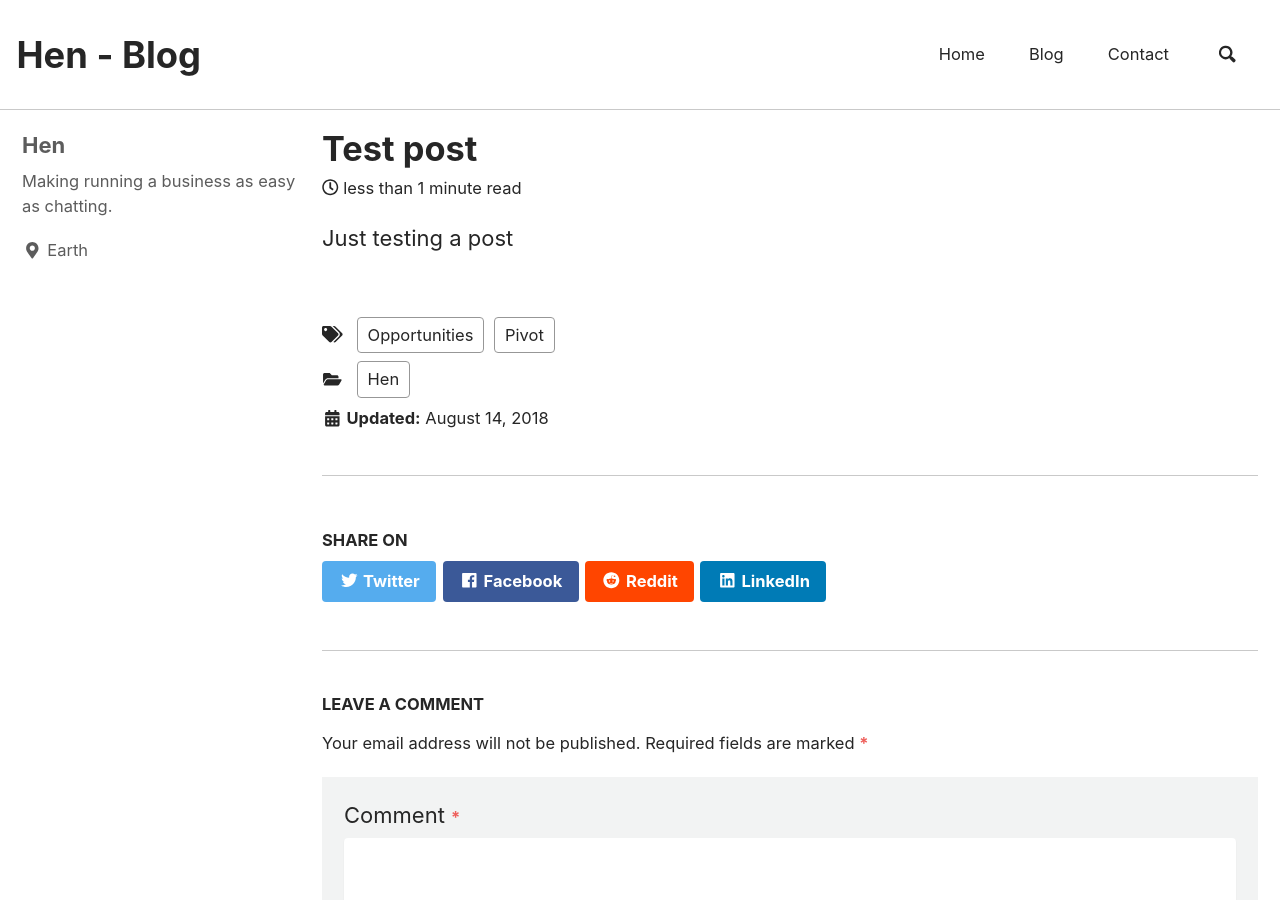
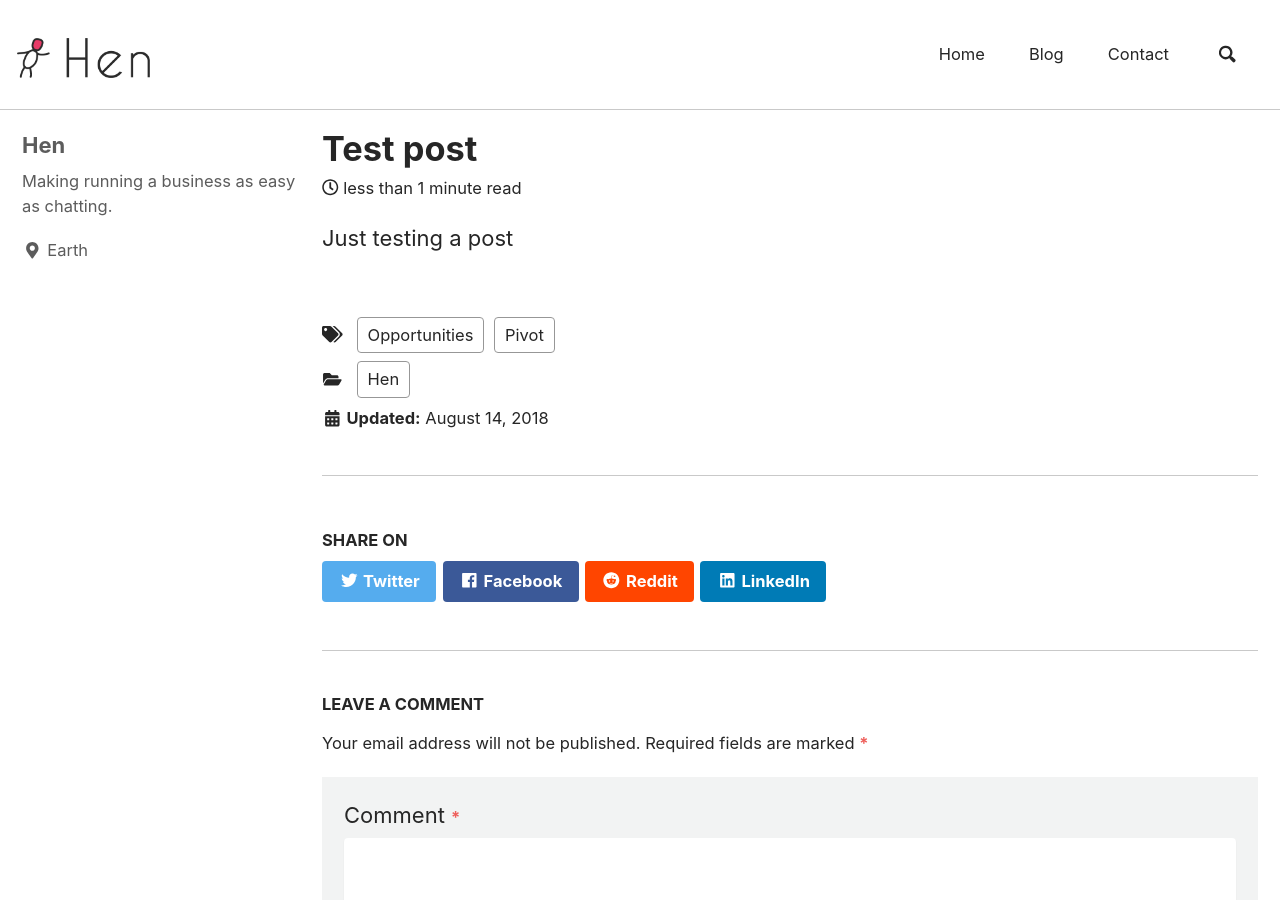
Before and after one commit to codechair/blog, a Jekyll site: the page built from _posts/2018-08-14-test-post.md, in a window 1280 px wide and 900 px high. Built offline with Jekyll 4.4.1, drawn with Linux system fonts in a browser that asks for light colours; nearby versions of some CDN libraries; comment, search, counter and statistics services are not loaded; a style sheet for code colours, icons or effects is not loaded.

Commit message:
adding logo

```diff
--- a/_includes/masthead.html
+++ b/_includes/masthead.html
@@ -2,7 +2,8 @@
   <div class="masthead__inner-wrap">
     <div class="masthead__menu">
       <nav id="site-nav" class="greedy-nav">
-        <a class="site-title" href="{{ '/' | relative_url }}">{{ site.title }}</a>
+        <!-- <a class="site-title" href="{{ '/' | relative_url }}">{{ site.title }}</a> -->
+        <a class="site-title" href="{{ 'https://codechair.github.io' | absolute_url }}"><img src="/assets/images/logo.jpg" style="max-height:40px; width:auto;"></a>
         <ul class="visible-links">
           {% for link in site.data.navigation.main %}
             {% if link.url contains 'http' %}
```
Also changed, not shown: assets/images/logo.jpg (added).
